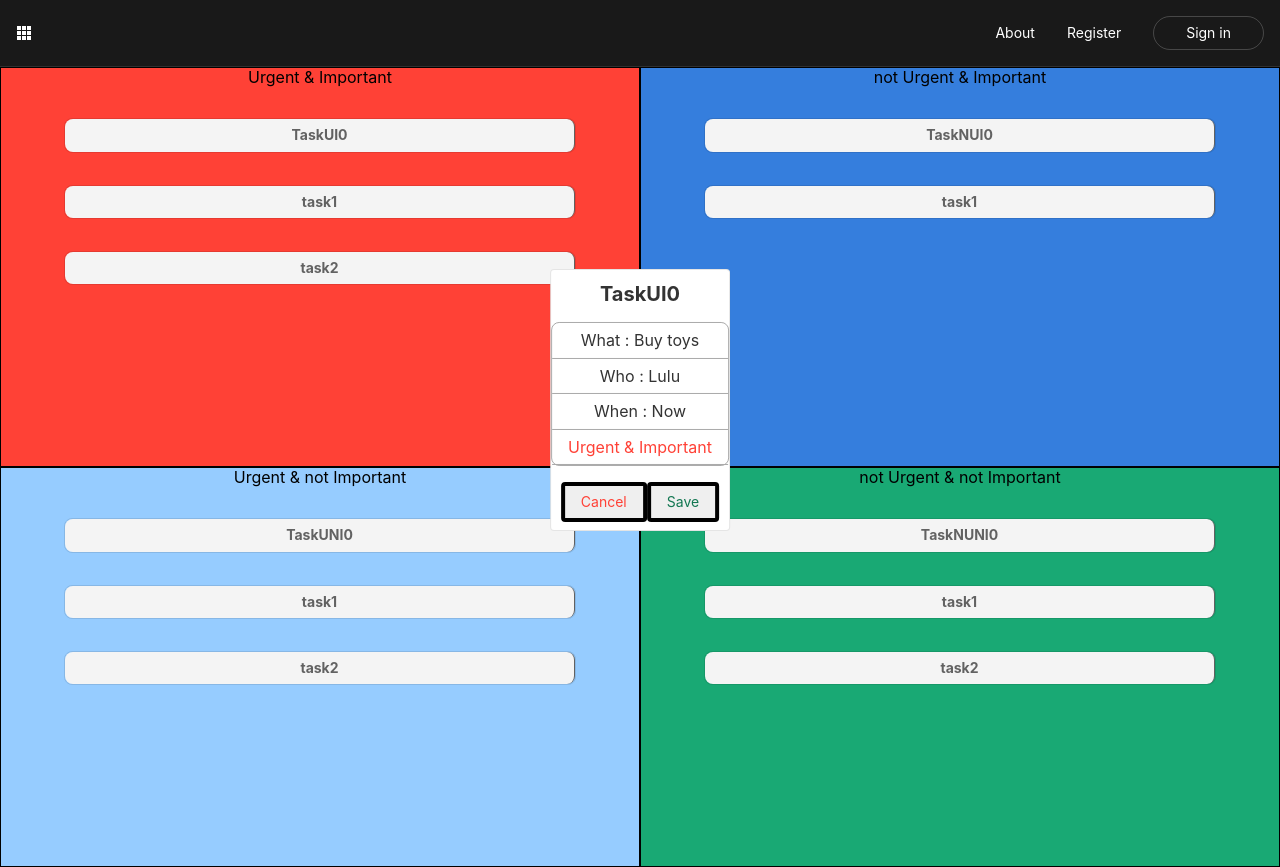
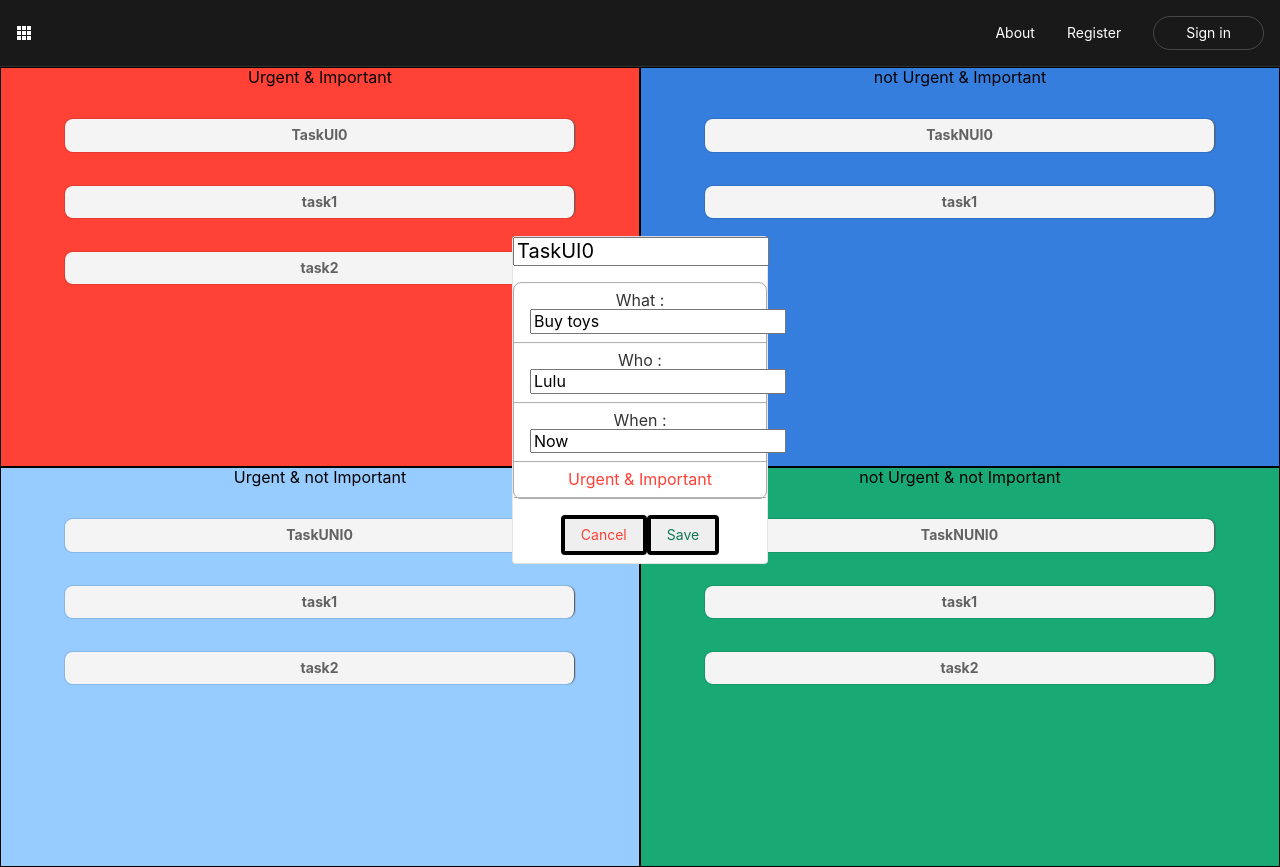
Before and after one commit to lulu731/EMatrix, a React (Create React App) app: page / in a window 1280 px wide. Both pictures are taken after a click on the element "TaskUI0". Built offline with nearby package versions, Linux system fonts and the light colour scheme.

Commit message:
FEAT : Save card in tasks array.

```diff
--- a/src/components/card/Card.js
+++ b/src/components/card/Card.js
@@ -2,23 +2,40 @@ import React from 'react';
 import 'tachyons';
 import {getColorAndUrgAndImpText} from '../../common/common';
 
+const getValue = (elementId) => {
+  return document.getElementById(elementId).value;
+}
+
 const Card = (props) => {
-  const {uAndIText, textColor} = getColorAndUrgAndImpText(props.task.uAndI);
+    const task = props.task;
+    const onCancelClick = props.onCancelClick;
+    const onSaveClick = props.onSaveClick;
+    const index = props.index;
+    const {uAndIText, textColor} = getColorAndUrgAndImpText(task.uAndI);
     const color = textColor +" ph3 pv2 bb b--light-silver";
     return (
-      <article className="br2 ba dark-gray b--black-10 mv4
+        <article role = 'taskCard' className="br2 ba dark-gray b--black-10 mv4
           bg-white mw5 center">
-        <h1 className="f4 bold center mw5">{props.task.cardName}</h1>
+          <input className="f4 bold center mw5" type='text' id="cardName"
+            defaultValue={task.cardName}></input>
           <ul className="list pl0 ml0 center mw5 ba b--light-silver br3">
-          <li className="ph3 pv2 bb b--light-silver">What : {props.task.what}</li>
-          <li className="ph3 pv2 bb b--light-silver">Who : {props.task.who}</li>
-          <li className="ph3 pv2 bb b--light-silver">When : {props.task.when}</li>
+            <li className="ph3 pv2 bb b--light-silver">What :
+              <input type="text" id="what" defaultValue={task.what}/></li>
+            <li className="ph3 pv2 bb b--light-silver">Who :
+              <input type="text" id="who" defaultValue={task.who}/></li>
+            <li className="ph3 pv2 bb b--light-silver">When :
+              <input type="text" id="when" defaultValue={task.when}/></li>
             <li className={color}>{uAndIText}</li>
           </ul>
           <button className="f6 link dim br2 ba bw2 ph3 pv2 mb2 dib red"
-          onClick={()=> props.onClick(null)}>Cancel</button>
+            onClick={()=> onCancelClick(null)}>Cancel</button>
           <button className="f6 link dim br2 ba bw2 ph3 pv2 mb2 dib dark-green"
-          onClick={()=> props.onClick(null)}>Save</button>
+            onClick={()=> onSaveClick(
+            {cardName: getValue("cardName"),
+            what: getValue("what"),
+            who: getValue("who"),
+            when: getValue("when"),
+            uAndI : task.uAndI}, index)}>Save</button>
         </article>
     )
 };
--- a/src/components/card/TitleCard.js
+++ b/src/components/card/TitleCard.js
@@ -4,7 +4,7 @@ import 'tachyons';
 const TitleCard = (props) => {
   return (
     <article className="center mw5 mw6-ns br3 hidden ba b--black-10 mv4"
-      onClick= {() => {props.onClick(props.task)}}>
+      onClick= {() => {props.onClick(props.task, props.index)}}>
       <h6 className="f6 bg-near-white br3 br black-60 mv0 pv2 ph3">
         {props.task.cardName}
       </h6>
--- a/src/components/panels/Panel.js
+++ b/src/components/panels/Panel.js
@@ -1,19 +1,45 @@
 import React from 'react';
 import TitleCard from '../card/TitleCard.js'
 import 'tachyons';
-import {getColorAndUrgAndImpText} from '../../common/common'
+import {getColorAndUrgAndImpText} from '../../common/common';
+import Card from '../card/Card.js';
+
 
 class Panel extends React.Component {
   constructor(props) {
     super(props);
-    this.onClick = props.onClick;
+    this.state = {cardOpen: null};
     const backGndAndUI = getColorAndUrgAndImpText(props.uAndI);
     this.bg = backGndAndUI.backGndColor;
     this.text = backGndAndUI.uAndIText;
     this.tasks = props.tasksArray;
+    this.onTaskSave = this.onTaskSave.bind(this);
+    this.show = this.show.bind(this);
+  };
+
+  onTaskSave(task, index) {
+    this.tasks[index] = task;
+    this.show(task, index);
+  }
+
+  show(task, index) {
+    if (!this.state.cardOpen) {
+      this.setState({cardOpen : task});
+      this.index = index;
+    } else {
+      this.setState({cardOpen : null});
+    }
   };
 
   render() {
+    let card = null;
+    if (this.state.cardOpen) {
+      card = <Card task = {this.state.cardOpen}
+        index = {this.index}
+        onCancelClick = {this.show}
+        onSaveClick = {this.onTaskSave}
+      />;
+    };
     const classProp = this.bg + " fl w-50 h-100 ba tc";
     return (
       <div className={classProp}
@@ -22,10 +48,16 @@ class Panel extends React.Component {
         {this.tasks.map((item, i) => {
           return (
             <TitleCard
-              key = {i}
+              key = {item.cardName}
               task = {item}
-              onClick = {this.onClick}/>)
+              index = {i}
+              onClick = {this.show}
+              onTaskSave = {this.onTaskSave}/>)
         })}
+        <div  style={{position: 'fixed', left:'50%', top:'50%',
+        transform:'translate(-50%, -50%)', zIndex : '1'}}>
+          {card}
+        </div>
       </div>
     )
   };
--- a/src/components/panels/Panels.js
+++ b/src/components/panels/Panels.js
@@ -1,54 +1,22 @@
 import React from 'react';
 import Panel from '../panels/Panel.js'
-import Card from '../card/Card.js'
 import 'tachyons';
 
-class Panels extends React.Component {
-  constructor(props) {
-    super(props);
-    this.state = {
-      cardOpen: null,
-    };
-    this.data = props.data;
-    this.show = this.show.bind(this);
-  };
-
-  render() {
-    let card = null;
-    if (this.state.cardOpen) {
-      card = <Card task = {this.state.cardOpen}
-        onClick = {this.show}/>;
-    };
-    let tasksUI = this.data.tasks.tasksUI;
-    let tasksNUI = this.data.tasks.tasksNUI;
-    let tasksUNI = this.data.tasks.tasksUNI;
-    let tasksNUNI = this.data.tasks.tasksNUNI;
+const Panels = (props) => {
+  const data = props.data;
   return (
     <div className="vh-100" style={{position: "absolute",
     left: 0 , right: 0}}>
       <div className="vh-50">
-          <Panel uAndI = 'u&i' tasksArray = {tasksUI}
-          onClick = {this.show}/>
-          <Panel uAndI = 'nu&i' tasksArray = {tasksNUI}
-          onClick = {this.show}/>
+        <Panel uAndI = 'u&i' tasksArray = {data.tasks.tasksUI}/>
+        <Panel uAndI = 'nu&i' tasksArray = {data.tasks.tasksNUI}/>
       </div>
       <div className="vh-50">
-          <Panel uAndI = 'u&ni' tasksArray = {tasksUNI}
-          onClick = {this.show}/>
-          <Panel uAndI = 'nu&ni' tasksArray = {tasksNUNI}
-          onClick = {this.show}/>
-        </div>
-        <div  style={{position: 'fixed', left:'50%', top:'50%',
-        transform:'translate(-50%, -50%)', zIndex : '1'}}>
-          {card}
+        <Panel uAndI = 'u&ni' tasksArray = {data.tasks.tasksUNI}/>
+        <Panel uAndI = 'nu&ni' tasksArray = {data.tasks.tasksNUNI}/>
       </div>
     </div>
   )
 };
 
-  show(task) {
-    this.setState({cardOpen : task});
-  };
-};
-
 export default Panels
```
Also changed, not shown: 2 other files (tests, documents, lock files or other folders). Lines whose indentation alone changed are shown as unchanged.
